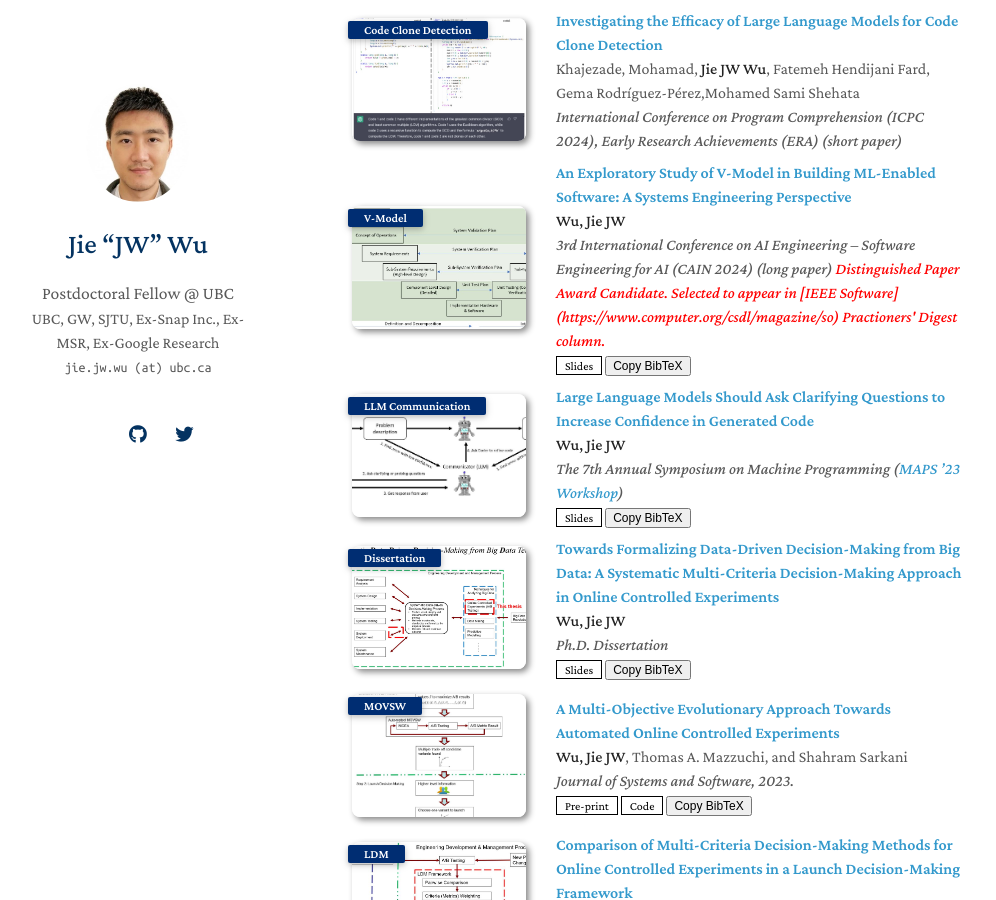
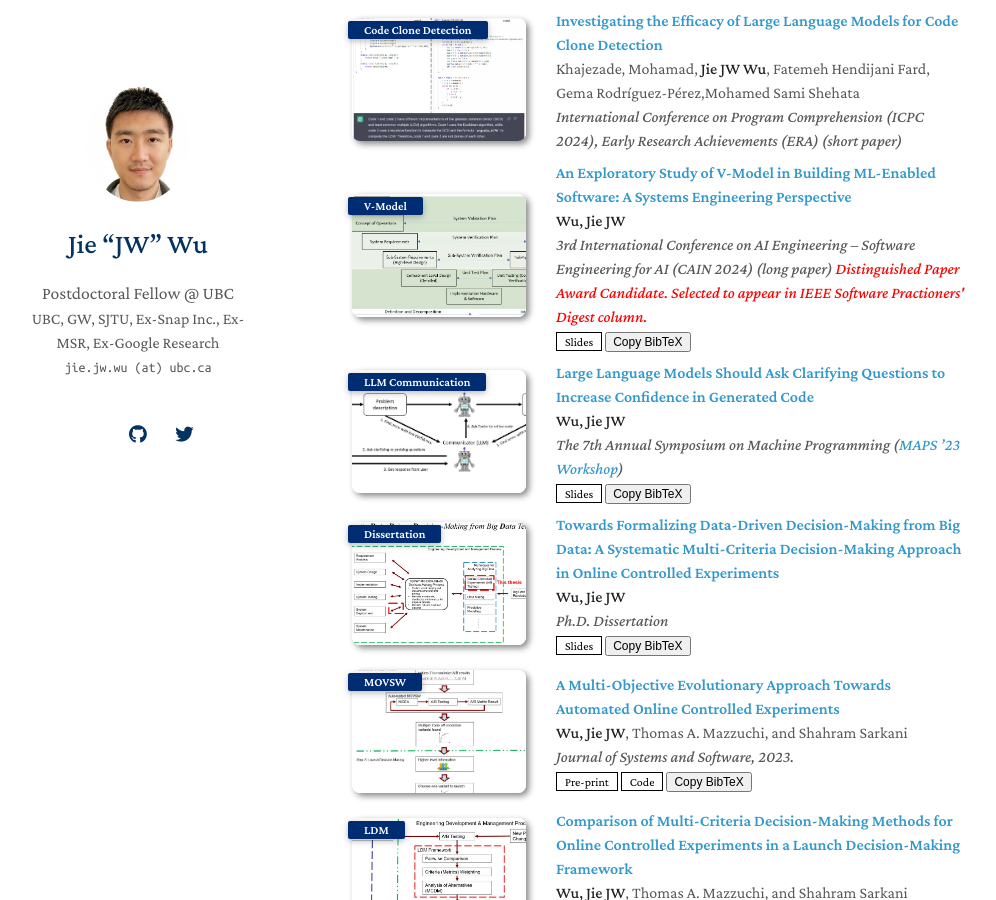
Before and after one commit to yaoyao-liu/minimal-light, a Jekyll site: the page built from index.md, in a window 1280 px wide and 900 px high, scrolled down 1950 px. Shown: the whole window, without its empty margins (138-1134 px from the left). Built offline with Jekyll 4.4.1, drawn with Linux system fonts in a browser that asks for light colours; nearby versions of some CDN libraries; a style sheet for code colours, icons or effects is not loaded; our own code applies the rules of GitHub Pages for plain Markdown files; some of the changed lines change nothing that is shown.

Commit message:
Update publications.md

```diff
--- a/_includes/publications.md
+++ b/_includes/publications.md
@@ -68,7 +68,7 @@
   <div class="col-sm-9" style="position: relative;padding-right: 15px;padding-left: 20px;">
     <div class="title"><a href="https://arxiv.org/pdf/2308.05381.pdf">An Exploratory Study of V-Model in Building ML-Enabled Software: A Systems Engineering Perspective</a> </div>
     <div class="author"><strong>Wu, Jie JW</strong></div>
-    <div class="periodical"><em> 3rd International Conference on AI Engineering – Software Engineering for AI (CAIN 2024) (long paper) <span style="color:red;">Distinguished Paper Award Candidate. Selected to appear in [IEEE Software](https://www.computer.org/csdl/magazine/so) Practioners' Digest column. </span> </em></div>
+    <div class="periodical"><em> 3rd International Conference on AI Engineering – Software Engineering for AI (CAIN 2024) (long paper) <span style="color:red;">Distinguished Paper Award Candidate. Selected to appear in IEEE Software Practioners' Digest column. </span> </em></div>
    <div class="links">
        <a href="https://jie-jw-wu.github.io/assets/V_Model_JW_CAIN_2024.pdf" class="btn btn-sm z-depth-0" role="button" target="_blank" style="font-size:12px;">Slides</a>
        <button class="btn btn-sm z-depth-0" onclick="copyBibtex('wu2024exploratory')" style="font-size: 12px;">Copy BibTeX</button>
```
